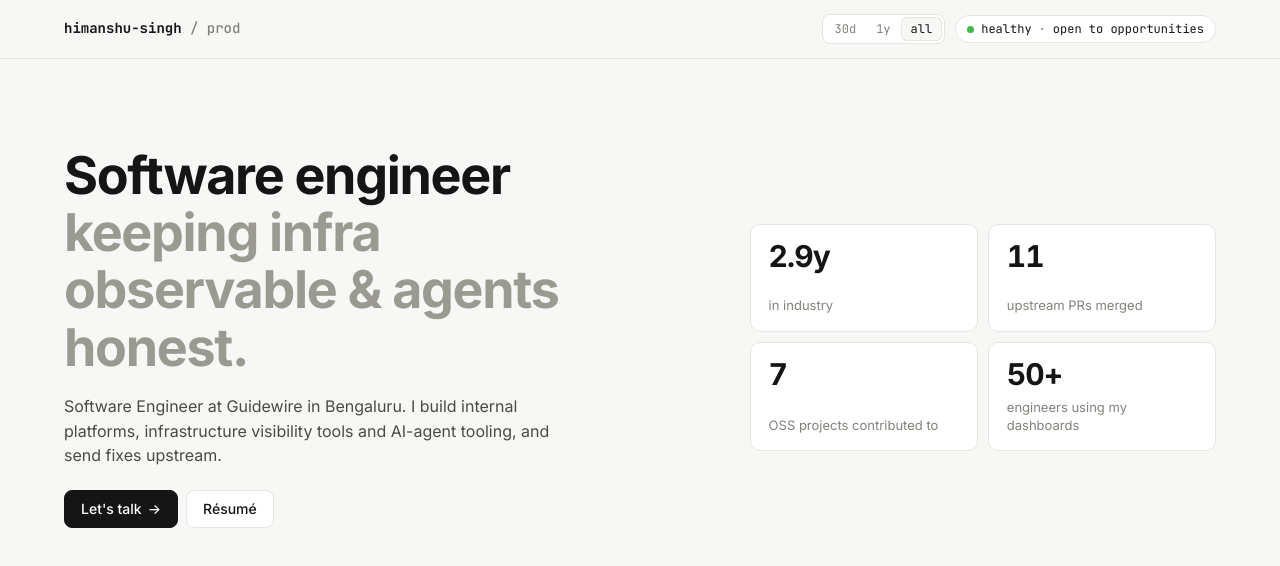
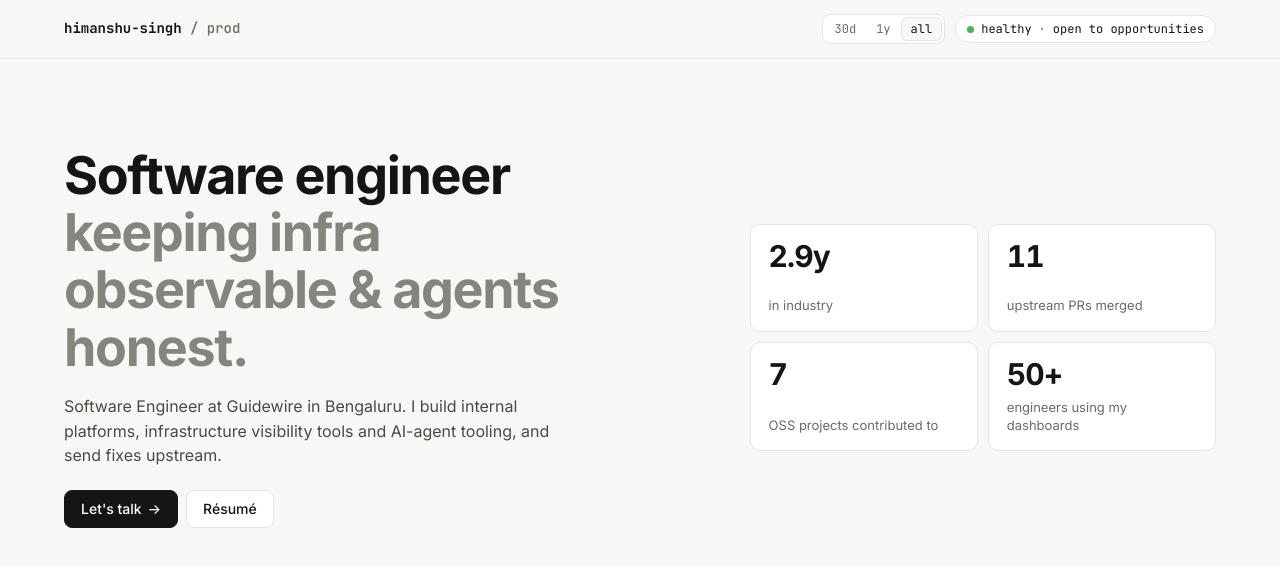
Before and after one commit to Himanshu-370/Portfolio, an Astro site: page / in a window 1280 px wide. Built offline with nearby package versions, Linux system fonts and the light colour scheme; Astro itself is replaced by a stand-in of ours; no server answers.

Commit message:
fix: meet AA contrast for muted text, headline tail and badges
Co-Authored-By: Claude Opus 5.5 <noreply@anthropic.com>

```diff
--- a/src/styles/global.css
+++ b/src/styles/global.css
@@ -11,14 +11,16 @@
   --card: #ffffff;
   --ink: #151515;
   --ink-soft: #4a4a45; /* body copy on cards; darker than --muted for AA contrast */
-  --muted: #82827c;
+  --muted: #82827c; /* decoration only (icons, rules); NOT for text: 3.6:1 */
+  --muted-text: #6b6b65; /* secondary text: 5.0:1 on bg, 5.4:1 on card */
   --line: #e6e6e1;
   --line-strong: #d6d6cf;
-  --tail: #9a9a93; /* gray second half of headlines (large text only) */
+  --tail: #85857e; /* gray second half of headlines (large text only): 3.5:1 on bg */
 
-  --merged: #1a7f37;
+  /* Level text darkened from the plan's #1a7f37 / #9a6700 to reach AA at 10px. */
+  --merged: #176f31;
   --merged-bg: #e6f4ea;
-  --open: #9a6700;
+  --open: #8a5d00;
   --open-bg: #fdf3e1;
   --release: #3451b2;
   --release-bg: #eaeefb;
@@ -47,6 +49,7 @@
     --ink: #ededea;
     --ink-soft: #c4c4bf;
     --muted: #8f8f89;
+    --muted-text: #8f8f89;
     --line: #2a2a28;
     --line-strong: #3a3a37;
     --tail: #6f6f6a;
@@ -130,7 +133,7 @@ a {
 }
 
 .muted {
-  color: var(--muted);
+  color: var(--muted-text);
 }
 
 /* Section / card label: small uppercase caption ("SERVICES · 3 RUNNING") */
@@ -140,7 +143,7 @@ a {
   font-weight: 500;
   letter-spacing: 0.09em;
   text-transform: uppercase;
-  color: var(--muted);
+  color: var(--muted-text);
 }
 
 /* Headline with gray second half: <h2 class="headline">Lead <span>tail</span></h2> */
@@ -276,7 +279,7 @@ a {
   border: 0;
   border-radius: 6px;
   background: transparent;
-  color: var(--muted);
+  color: var(--muted-text);
   cursor: pointer;
   transition:
     background-color var(--ease),
@@ -329,7 +332,7 @@ a {
 .stat-label {
   font-size: 13px;
   line-height: 1.35;
-  color: var(--muted);
+  color: var(--muted-text);
 }
 
 /* --------------------- Reduced motion --------------------- */
```
